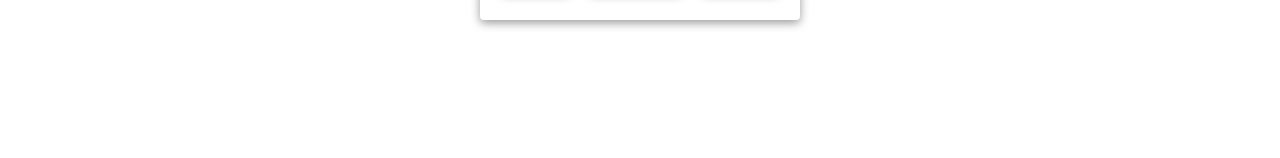
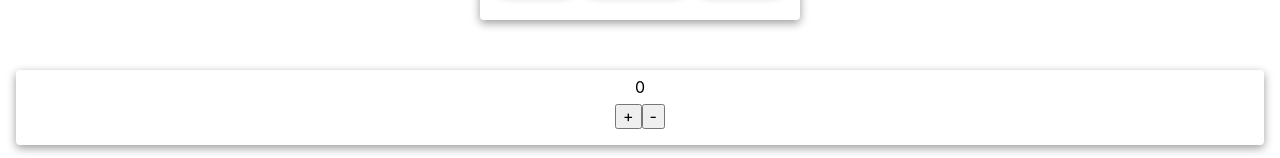
Before and after one commit to Inna-Mykytiuk/First-React-Steps, a React (Create React App) app: page / in a window 1280 px wide. Shown: the part 950-1108 px from the top of the page. Before the commit the page ends 986 px from the top, so only its background shows below. Built offline with nearby package versions, Linux system fonts and the light colour scheme.

Commit message:
add Counter Markup

```diff
--- a/src/components/App.jsx
+++ b/src/components/App.jsx
@@ -2,12 +2,14 @@
 import recipes from '../recipes.json';
 import { GlobalStyle } from './GlobalStyle';
 import { Layout } from './Layout';
+import { Counter } from './Counter/Counter';
 
 export const App = () => {
   return (
     <Layout>
       <RecipeList items={recipes} />
       <GlobalStyle />
+      <Counter />
     </Layout>
   );
 };
--- /dev/null
+++ b/src/components/Counter/Counter.js
@@ -0,0 +1,43 @@
+import React, { Component } from 'react';
+import PropTypes from 'prop-types';
+import { Container, Wrapper } from './Counter.styled';
+
+export class Counter extends Component {
+  static defaultProps = {
+    initialValue: 0,
+  };
+
+  static propTypes = {
+    initialValue: PropTypes.number,
+  };
+
+  state = {
+    value: this.props.initialValue,
+  };
+
+  handleIncrement = evt => {
+    // console.log('Increment button was clicked!', evt); // працює
+    this.setState(prevState => ({ value: prevState.value + 1 }));
+  };
+
+  handleDecrement = evt => {
+    // console.log('Decrement button was clicked!', evt); // працює
+    this.setState(prevState => ({ value: prevState.value - 1 }));
+  };
+
+  render() {
+    return (
+      <Container>
+        <span>{this.state.value}</span>
+        <Wrapper>
+          <button type="button" onClick={this.handleIncrement}>
+            +
+          </button>
+          <button type="button" onClick={this.handleDecrement}>
+            -
+          </button>
+        </Wrapper>
+      </Container>
+    );
+  }
+}
--- /dev/null
+++ b/src/components/Counter/Counter.styled.js
@@ -0,0 +1,23 @@
+import styled from 'styled-components';
+
+export const Container = styled.div`
+  display: flex;
+  flex-direction: column;
+  justify-content: space-between;
+  text-align: center;
+
+  height: 100%;
+  padding: 8px;
+  border-radius: 4px;
+  box-shadow: rgba(0, 0, 0, 0.4) 0px 3px 10px;
+  margin-top: 50px;
+`;
+
+export const Wrapper = styled.div`
+  display: flex;
+  justify-content: center;
+  text-align: center;
+
+  height: 100%;
+  padding: 8px;
+`;
```
